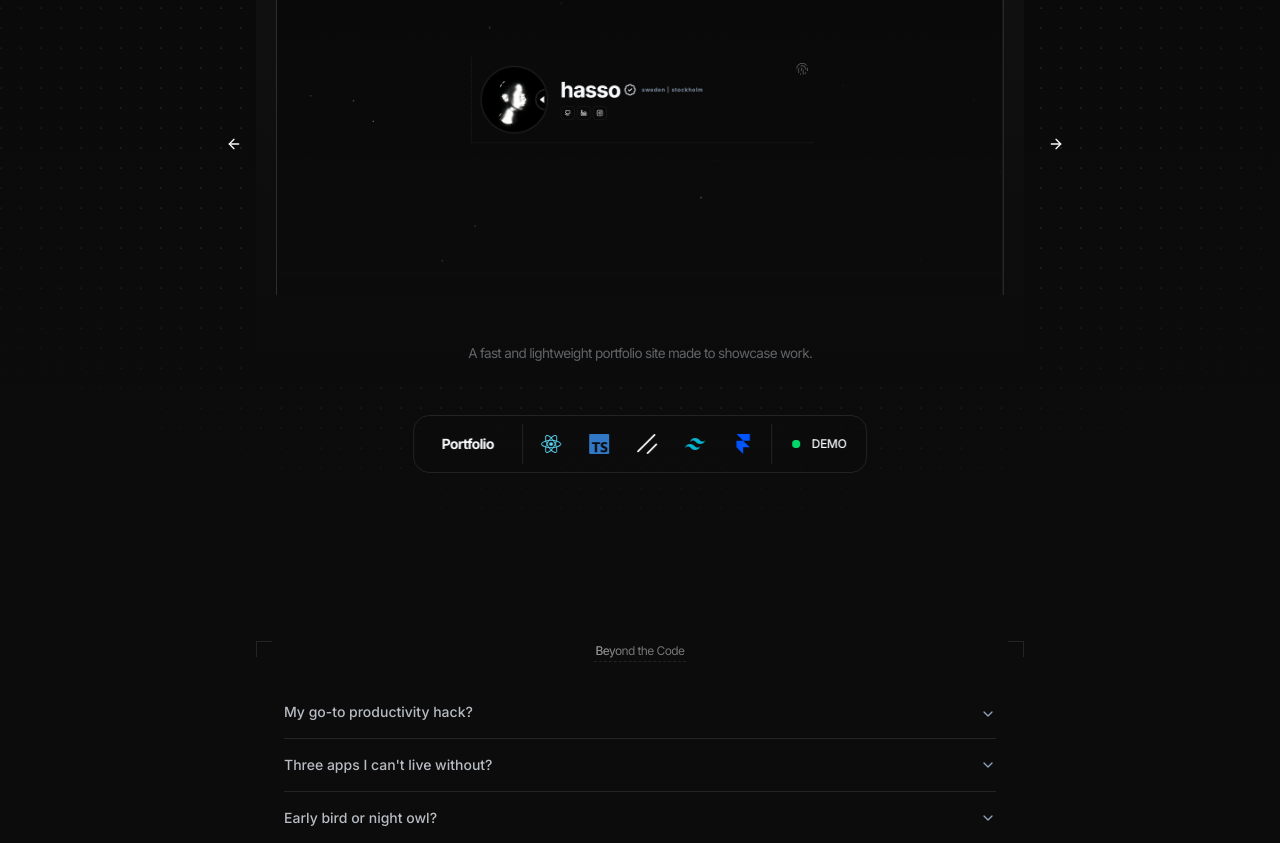
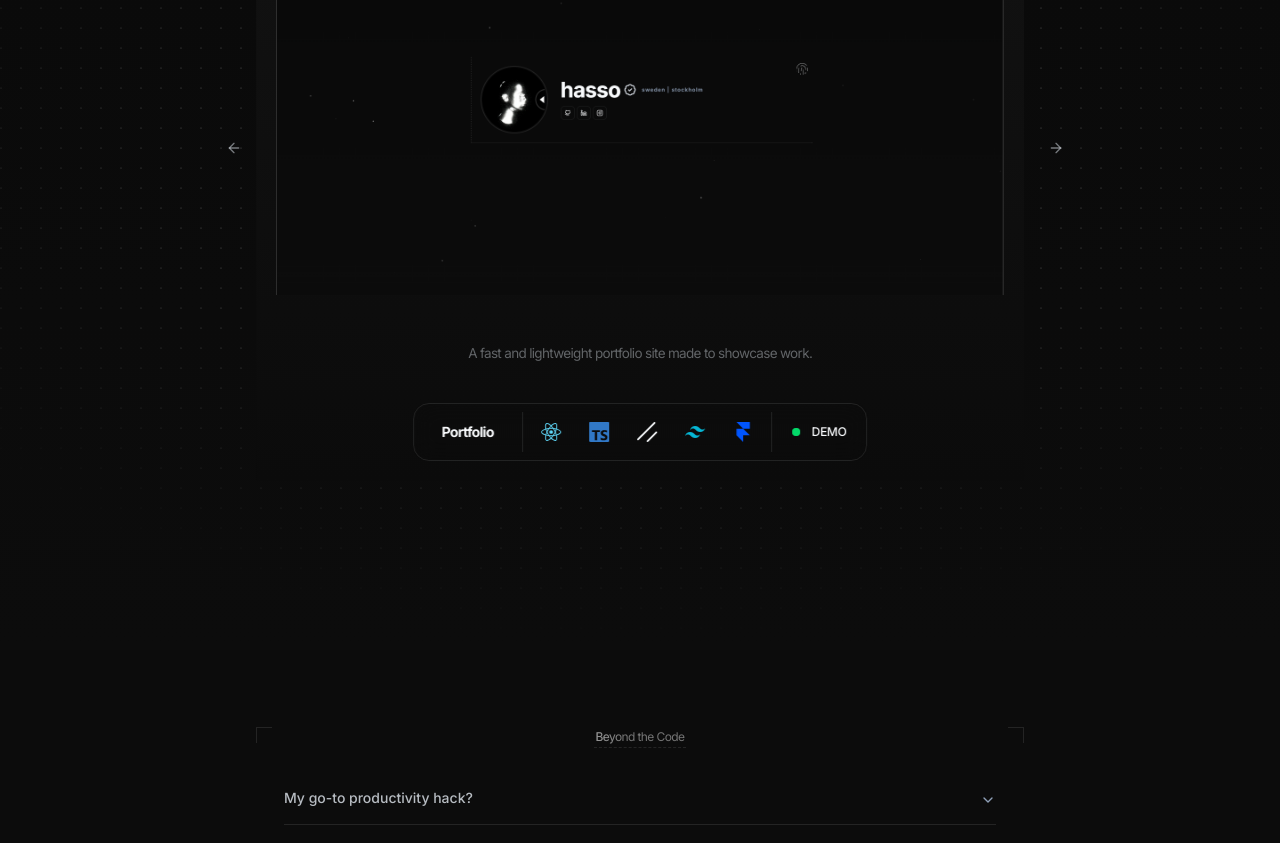
Before and after one commit to hassohamid/Portfolio-V1, a React (Vite) app: page / in a window 1280 px wide. Shown: the part 2060-2903 px from the top of the page. Built offline with nearby package versions, Linux system fonts and the light colour scheme.

Commit message:
DockInsideCard

```diff
--- a/src/layout/Projects.tsx
+++ b/src/layout/Projects.tsx
@@ -38,7 +38,7 @@ export default function Projects() {
 
   return (
     <>
-      <section className="relative py-20 min-h-[900px] overflow-hidden bg-gradient-to-b from-background to-[rgb(250,250,250)] dark:to-[rgb(12,12,12)]">
+      <section className="relative py-20 sm:min-h-[1000px] min-h-[900px] overflow-hidden bg-gradient-to-b from-background to-[rgb(250,250,250)] dark:to-[rgb(12,12,12)]">
         <DotPattern
           cr={isDark ? 0.6 : 0.8}
           width={20}
@@ -70,8 +70,8 @@ export default function Projects() {
             }}
           >
             <div className="max-w-3xl mx-auto relative ">
-              <CarouselPrevious className=" cursor-pointer  !bg-transparent border-none pl-5 sm:pl-5 shadow-none  " />
-              <CarouselNext className=" cursor-pointer !bg-transparent border-none pr-5 sm:pr-0 shadow-none " />
+              <CarouselPrevious className=" cursor-pointer text-primary/50 !bg-transparent border-none pl-5 sm:pl-5 shadow-none  " />
+              <CarouselNext className=" cursor-pointer !bg-transparent border-none pr-5 sm:pr-0 shadow-none text-primary/50 " />
               <CarouselContent>
                 {ProjectList.map((project) => {
                   return (
@@ -105,7 +105,7 @@ export default function Projects() {
                             {project.name}
                           </h1>
                         </div>
-                        <p className="   sm:text-center  tracking-tighter px-3 text-[13.5px]  sm:px-5 sm:pb-5  text-primary/50  sm:text-primary/40  ">
+                        <p className="   sm:text-center  tracking-tighter px-3 text-[13.5px]  sm:px-5 sm:-mb-4  text-primary/50  sm:text-primary/40  ">
                           {project.description}
                         </p>
                         <Separator className="sm:hidden" />
@@ -138,9 +138,7 @@ export default function Projects() {
                             View Site
                           </a>
                         </Button>
-                      </Card>
-
-                      <div className=" items-center justify-center hidden sm:flex  ">
+                        <div className=" items-center justify-center hidden sm:flex pb-5  ">
                           <Dock
                             iconDistance={100}
                             iconMagnification={50}
@@ -191,6 +189,7 @@ export default function Projects() {
                             </Button>
                           </Dock>
                         </div>
+                      </Card>
                     </CarouselItem>
                   );
                 })}
```
Lines whose indentation alone changed are shown as unchanged.
